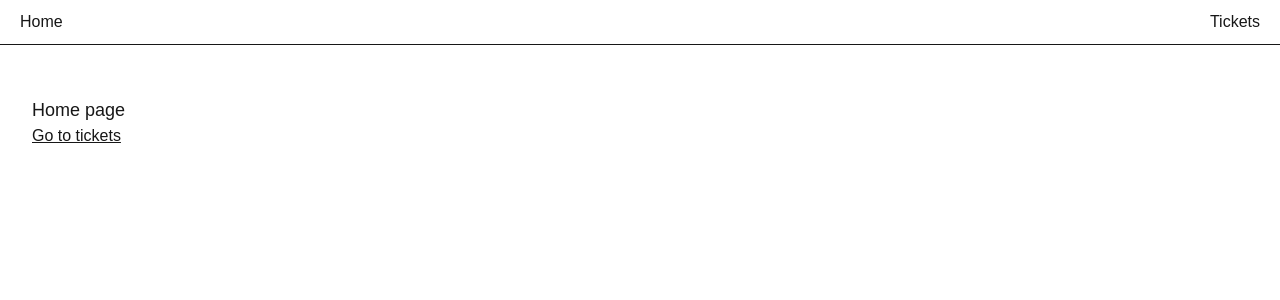
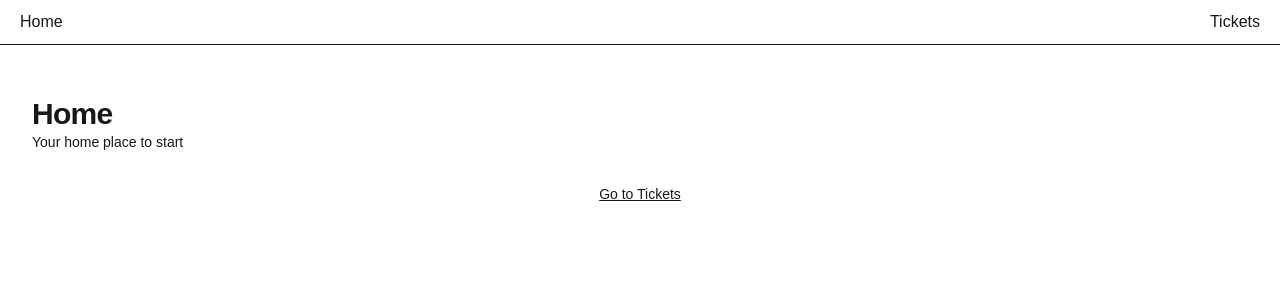
Before and after one commit to deepak2030x/ticket-tracker, a Next.js app: page / in a window 1280 px wide. Shown: the top 300 px of the page. Built offline with nearby package versions, Linux system fonts and the light colour scheme.

Commit message:
style home page and tickets page

```diff
--- a/src/app/page.tsx
+++ b/src/app/page.tsx
@@ -3,11 +3,18 @@
 import { ticketsPath } from "@/paths";
 const HomePage = () => {
   return (
-    <div>
-      <h2 className="text-lg">Home page</h2>
-      <Link href={ticketsPath()} className="underline">
-        Go to tickets
-      </Link>
+    <div className="flex-1 flex flex-col gap-y-8">
+      <div>
+        <h2 className="text-3xl font-bold tracking-tight">Home</h2>
+        <p className="text-sm text-muted-foreground">
+          Your home place to start
+        </p>
+      </div>
+      <div className="flex-1 flex flex-col items-center">
+        <Link href={ticketsPath()} className="text-sm underline">
+          Go to Tickets
+        </Link>
+      </div>
     </div>
   );
 };
--- a/src/app/tickets/page.tsx
+++ b/src/app/tickets/page.tsx
@@ -10,17 +10,29 @@
 };
 const TicketsPage = () => {
   return (
+    <div className="flex-1 flex flex-col gap-y-8">
       <div>
+        <h2 className="text-3xl font-bold tracking-tight">Tickets</h2>
+        <p className="text-sm text-muted-foreground">
+          All your tickets at one place
+        </p>
+      </div>
+      <div className="flex-1 flex flex-col items-center gap-y-4">
         {initialTickets.map((ticket) => (
-        <div key={ticket.id}>
-          <h2 className="text-lg">{ticket.title}</h2>
+          <div
+            key={ticket.id}
+            className="w-full max-w-[420px] p-4 border border-slate-100 rounded"
+          >
             <div>{TICKET_ICONS[ticket.status]}</div>
+            <h3 className="text-lg font-semibold truncate">{ticket.title}</h3>
+            <p className="text-sm text-slate-500 truncate">{ticket.content}</p>
             <Link href={ticketPath(ticket.id)} className="text-sm underline">
               View
             </Link>
           </div>
         ))}
       </div>
+    </div>
   );
 };
 
```
Lines whose indentation alone changed are shown as unchanged.
